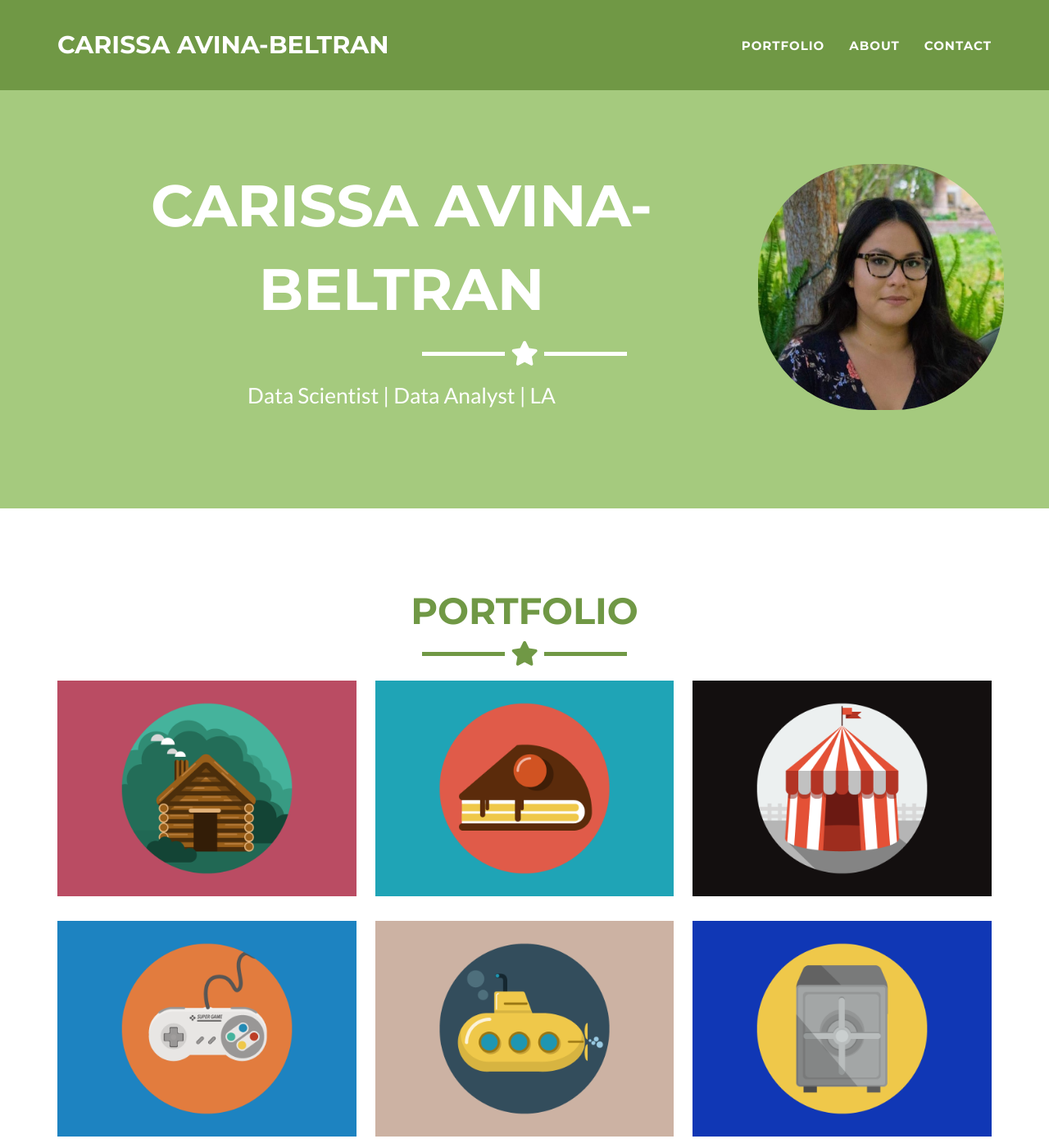
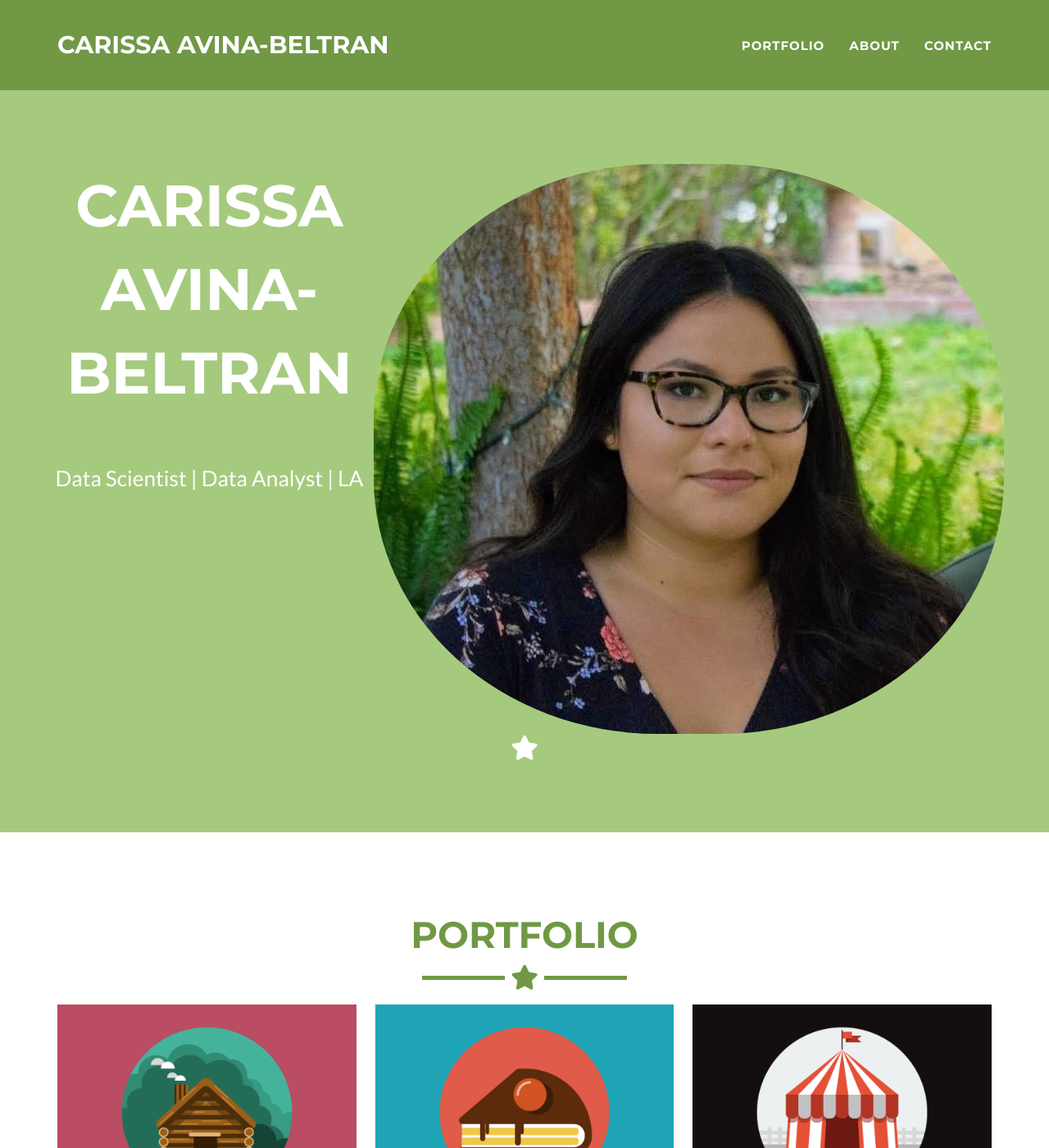
Before and after one commit to carissaavina/carissaavina.github.io, a Jekyll site: the page built from _posts/2014-07-18-project-1.markdown, in a window 1280 px wide and 1400 px high. Shown: the whole window at 82% size. Built offline with Jekyll 4.4.1, drawn with Linux system fonts in a browser that asks for light colours.

Commit message:
Update header.html

```diff
--- a/_includes/header.html
+++ b/_includes/header.html
@@ -4,8 +4,8 @@
   <style>
       .profile-pic {
         border-radius: 45%;
-        width:300px;
-        height:300px;
+        width: auto;
+        max-height: 100%;
       }
    </style>
   <head>
```
